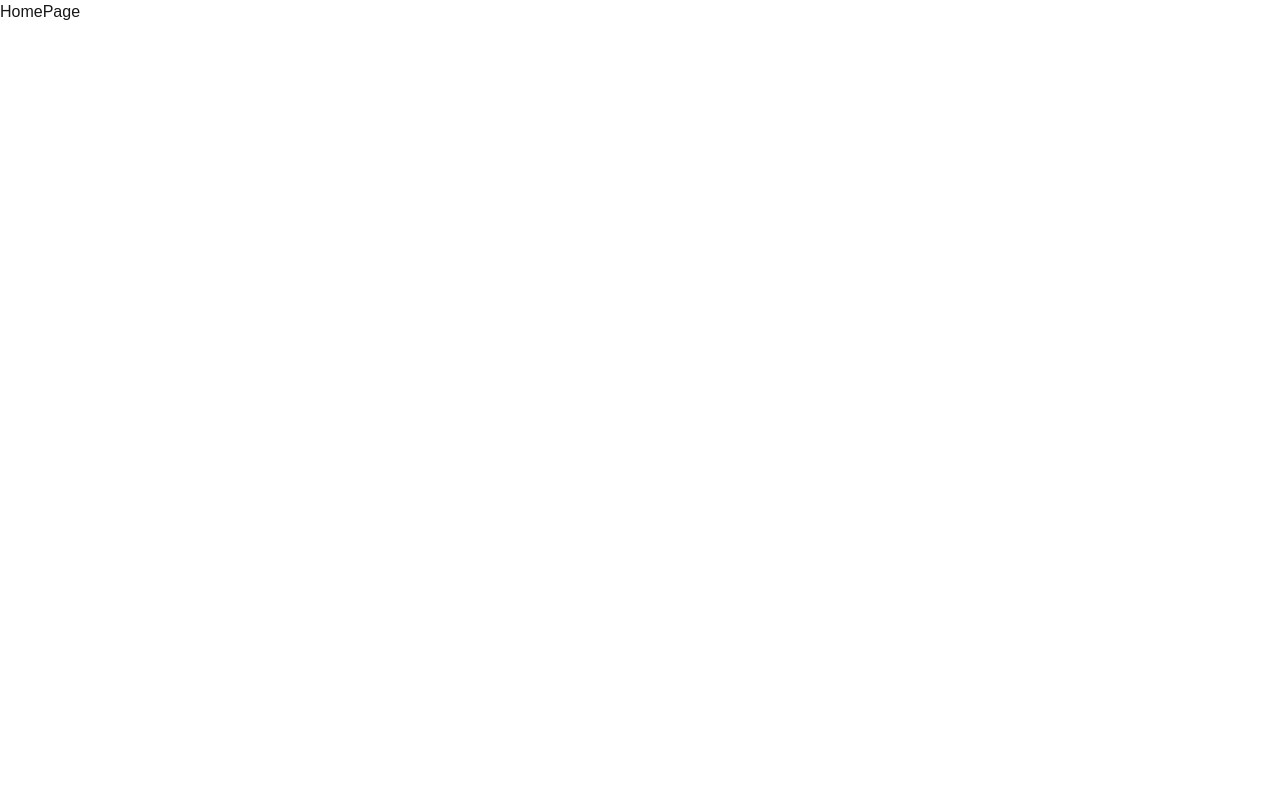
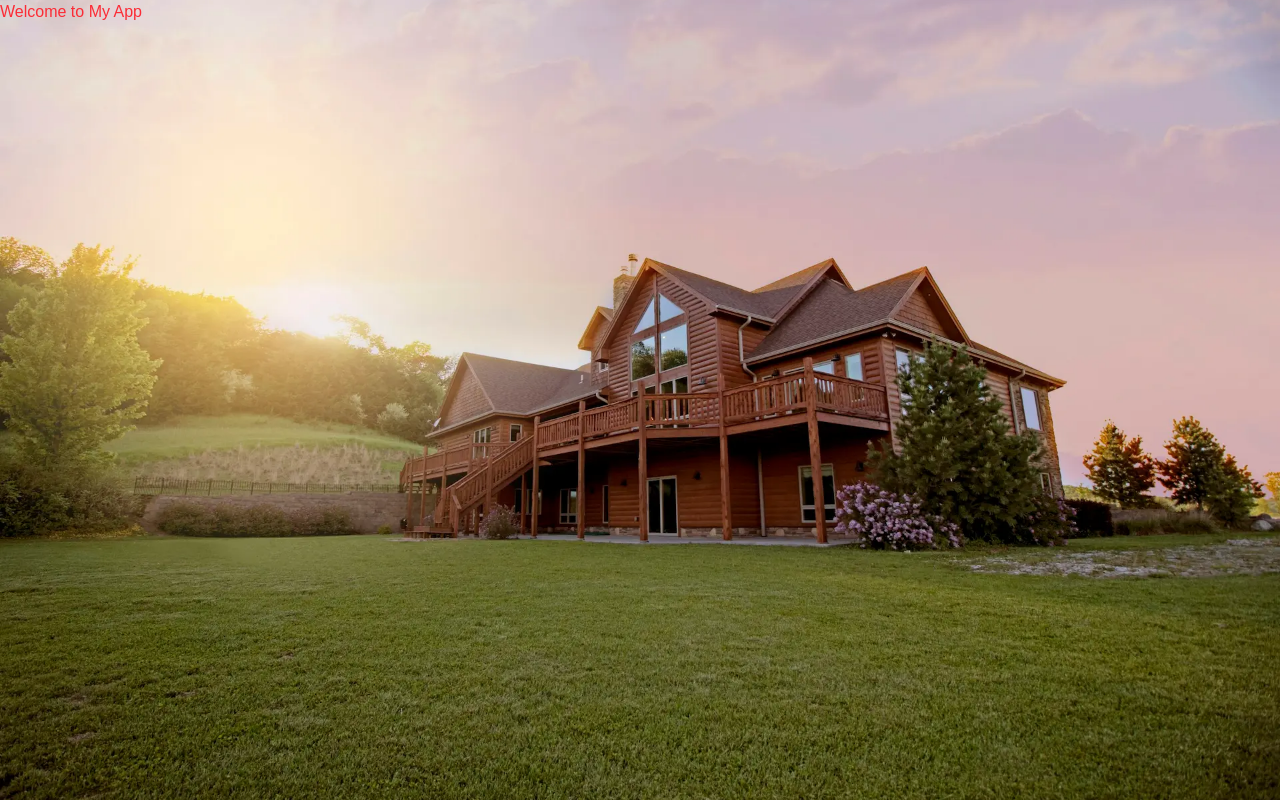
Before and after one commit to Shahmeer43/instarent_fe, a Next.js app: page / in a window 1280 px wide. Built offline with nearby package versions, Linux system fonts and the light colour scheme.

Commit message:
added new package and some basic setup

```diff
--- a/src/app/page.js
+++ /dev/null
@@ -1,5 +0,0 @@
-const HomePage = () => {
-  return <>HomePage</>;
-};
-
-export default HomePage;
--- /dev/null
+++ b/src/app/page.jsx
@@ -0,0 +1,16 @@
+import Image from "next/image";
+
+import bg from "@/assets/images/instarent_auth_bg.webp";
+
+const HomePage = () => {
+  return (
+    <div className="relative w-full h-screen">
+      <Image fill src={bg} priority alt="background" className="object-cover" />
+      <div className="relative z-10 text-red-500">
+        <h1>Welcome to My App</h1>
+      </div>
+    </div>
+  );
+};
+
+export default HomePage;
```
Also changed, not shown: package.json (+4 -3 lines), src/app/layout.jsx (renamed from src/app/layout.js), src/assets/images/instarent_auth_bg.webp (added), 1 other file (tests, documents, lock files or other folders).
